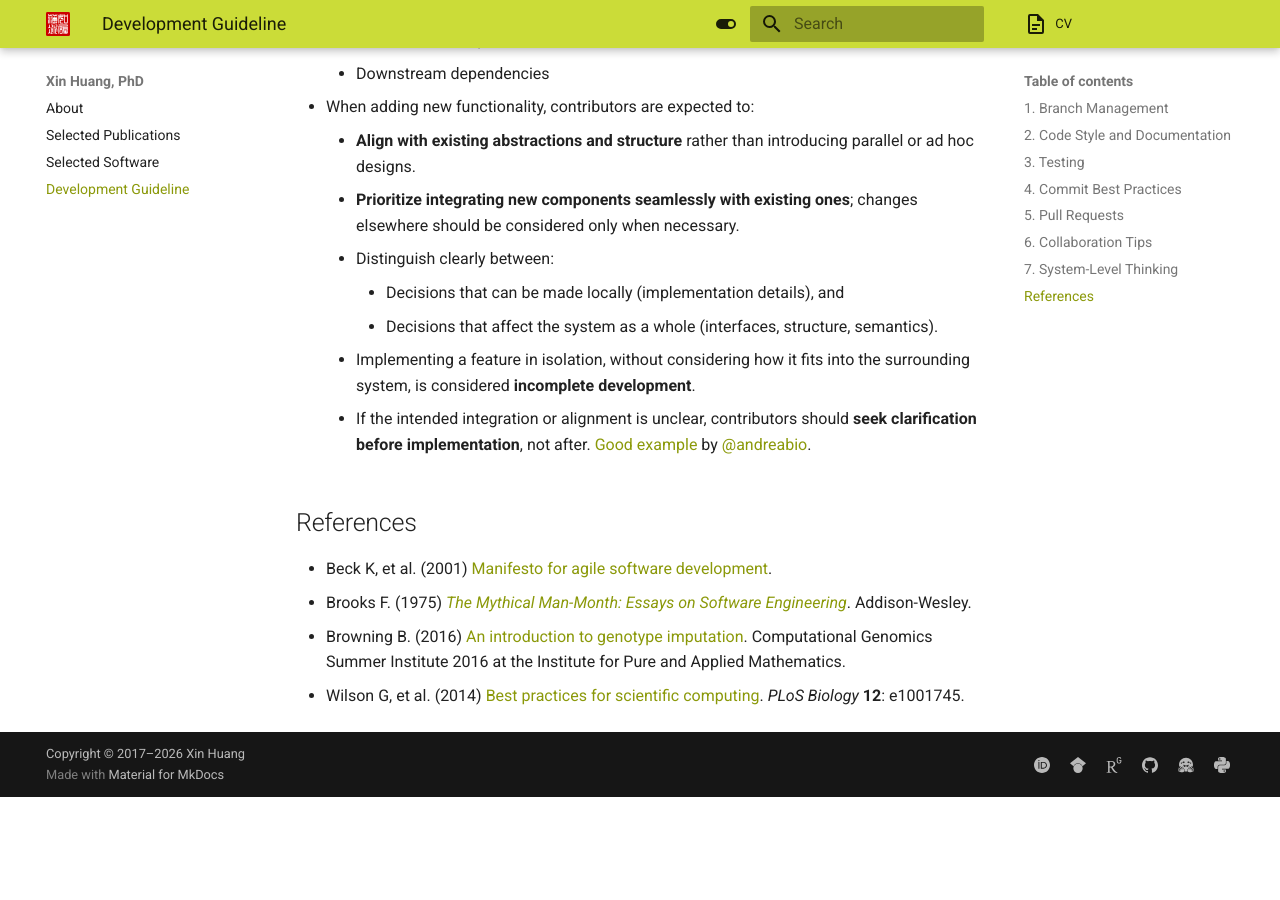
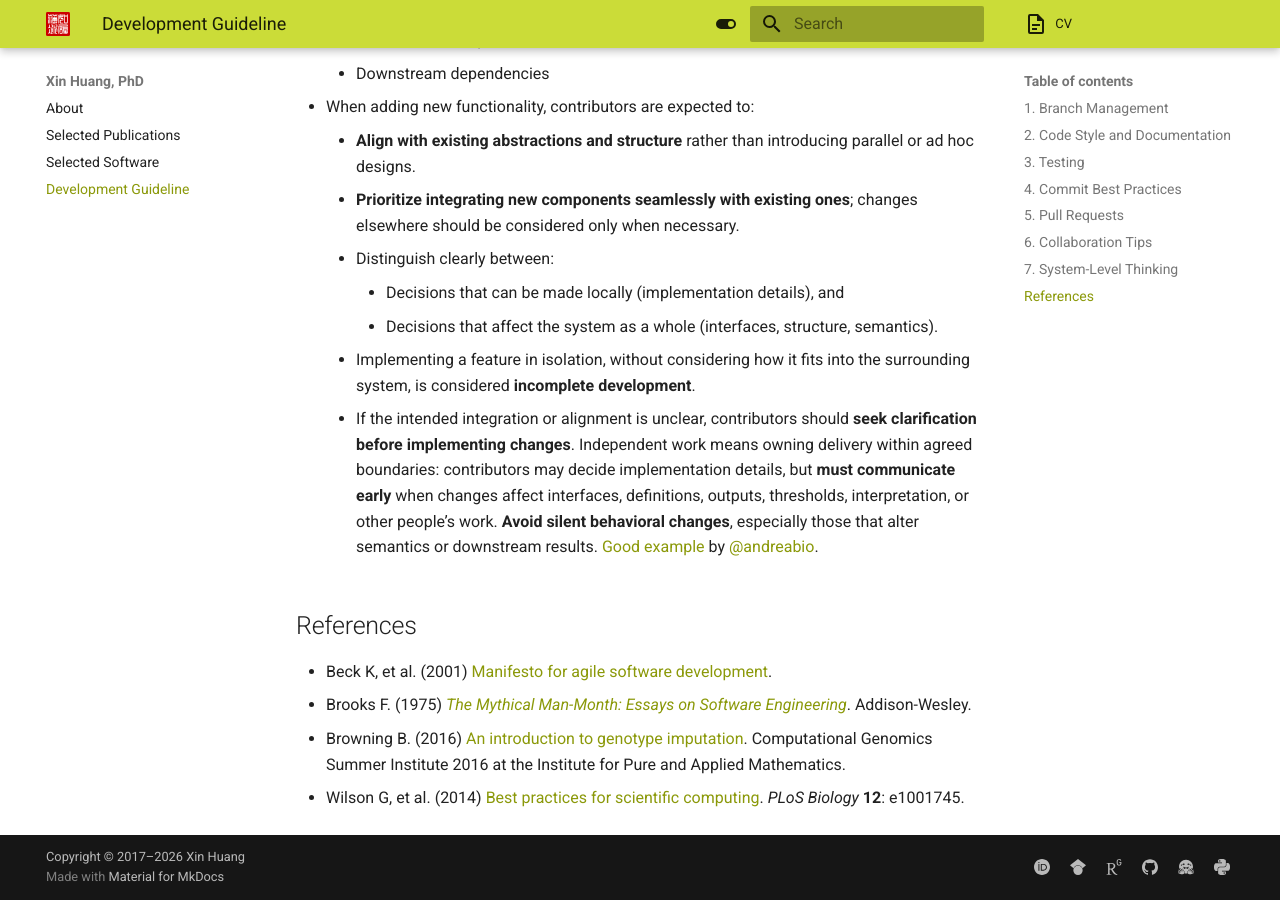
Before and after one commit to xin-huang/xin-huang.github.io, an MkDocs documentation site: the page built from docs/development.md, in a window 1280 px wide and 900 px high, scrolled down 2100 px. Built offline with MkDocs 1.6.1 and Material for MkDocs 9.7.7, drawn with Linux system fonts in a browser that asks for light colours; before the commit the page ends 2897 px from its top, so only the background shows below that.

Commit message:
update dev guide

```diff
--- a/docs/development.md
+++ b/docs/development.md
@@ -71,7 +71,7 @@ To maintain code quality, ensure consistency, and enable smooth collaboration ac
         - Decisions that can be made locally (implementation details), and
         - Decisions that affect the system as a whole (interfaces, structure, semantics).
     - Implementing a feature in isolation, without considering how it fits into the surrounding system, is considered **incomplete development**.
-    - If the intended integration or alignment is unclear, contributors should **seek clarification before implementation**, not after. [Good example](https://github.com/xin-huang/sstar/issues/35) by [@andreabio](https://github.com/andreabio).
+    - If the intended integration or alignment is unclear, contributors should **seek clarification before implementing changes**. Independent work means owning delivery within agreed boundaries: contributors may decide implementation details, but **must communicate early** when changes affect interfaces, definitions, outputs, thresholds, interpretation, or other people’s work. **Avoid silent behavioral changes**, especially those that alter semantics or downstream results. [Good example](https://github.com/xin-huang/sstar/issues/35) by [@andreabio](https://github.com/andreabio).
 
 ## References
 
```
